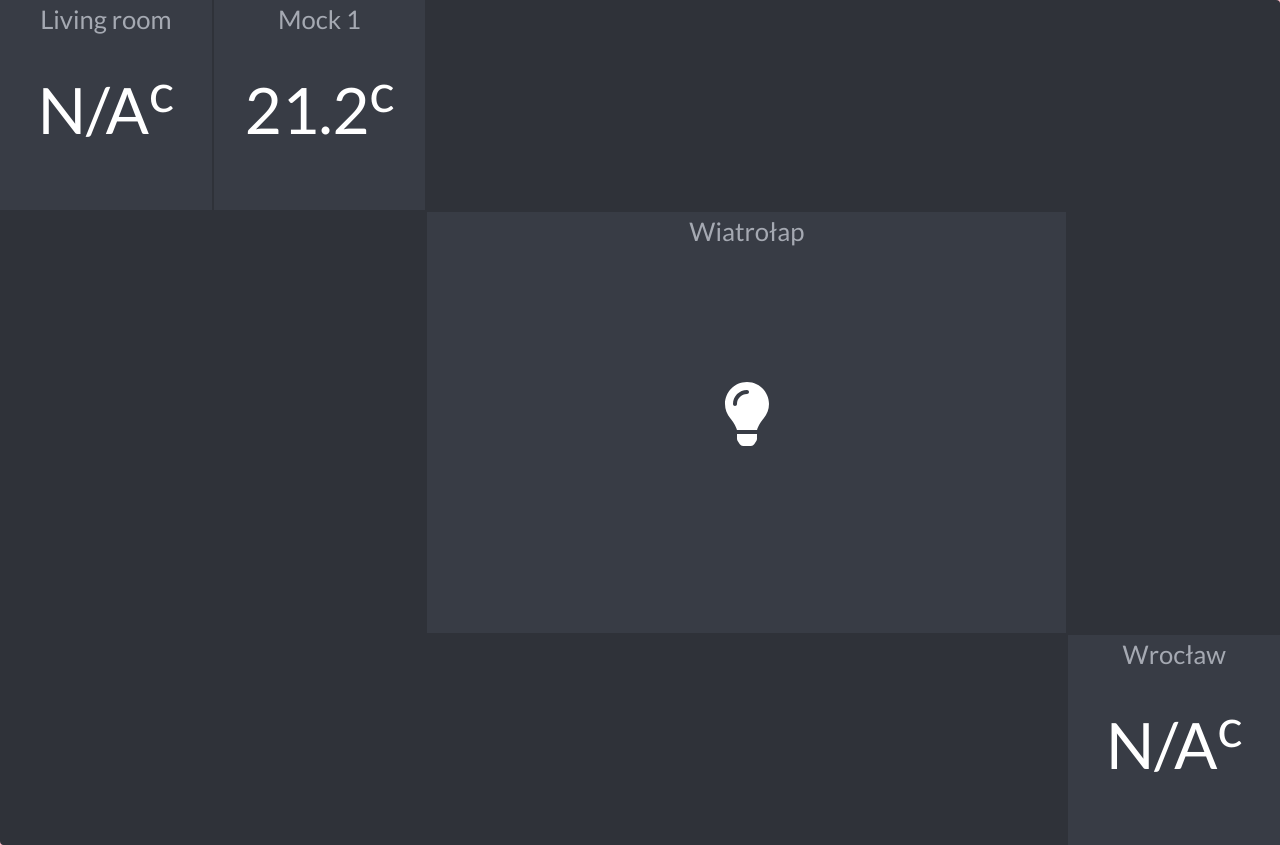
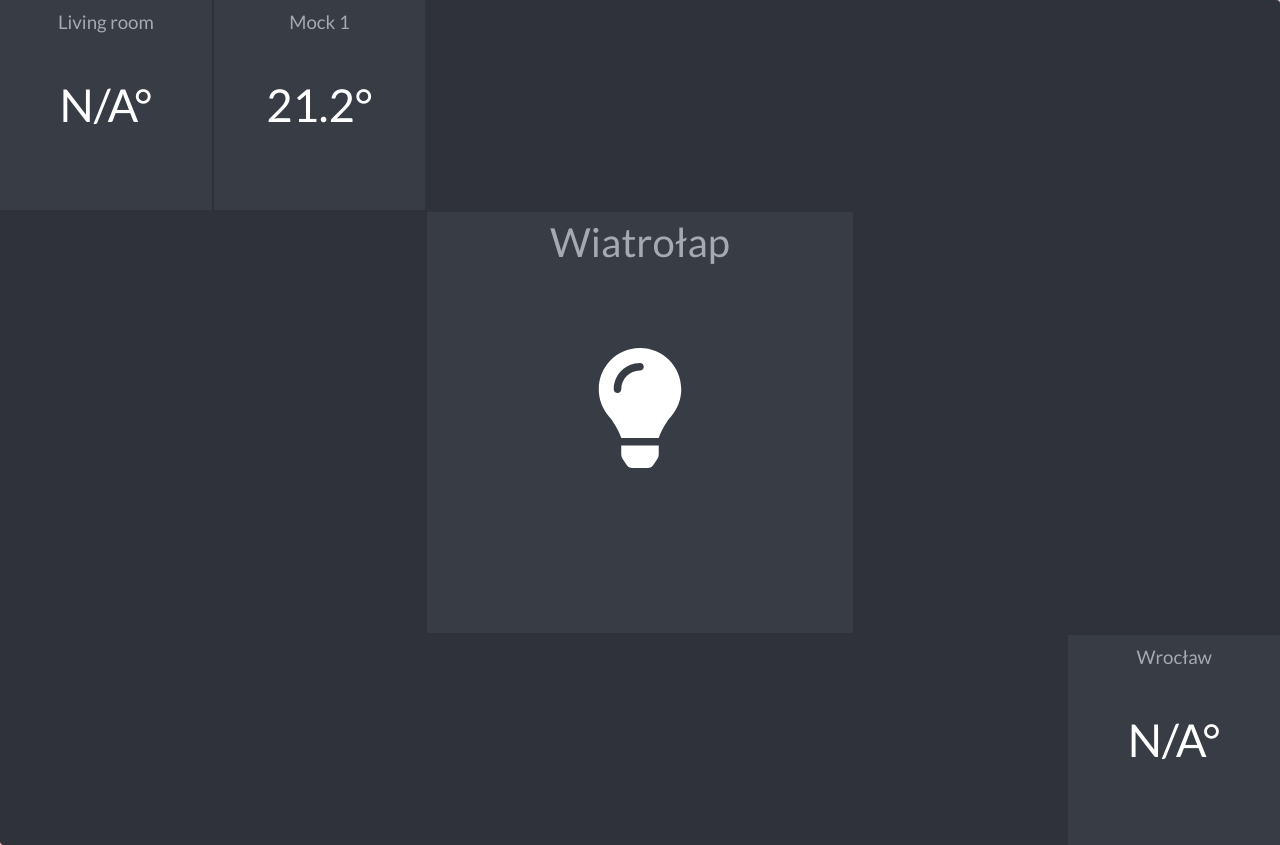
Before and after one commit to kostdevking/homepanel-react, a React (Create React App) app in the folder webclient/: page / in a window 1280 px wide. Built offline with nearby package versions, Linux system fonts and the light colour scheme; no server answers.

Commit message:
work in progress

```diff
--- a/webclient/package.json
+++ b/webclient/package.json
@@ -6,6 +6,7 @@
     "@fortawesome/fontawesome-svg-core": "^1.2.30",
     "@fortawesome/free-solid-svg-icons": "^5.14.0",
     "@fortawesome/react-fontawesome": "^0.1.11",
+    "@kennethormandy/react-fittext": "^0.6.0",
     "@reduxjs/toolkit": "^1.2.5",
     "@testing-library/jest-dom": "^4.2.4",
     "@testing-library/react": "^9.3.2",
--- a/webclient/src/dashboard/DashboardTest.tsx
+++ b/webclient/src/dashboard/DashboardTest.tsx
@@ -1,20 +1,48 @@
 import React from 'react';
 import styled from 'styled-components';
-import { WidgetPanel } from './WidgetPanel';
+import { WidgetTextSize } from '../widgets/widgetTexts';
+import { WidgetPanel, WidgetPanelProps } from './WidgetPanel';
 
+const textSize = WidgetTextSize.M;
+
+const widgetPanelProps : WidgetPanelProps = {
+    size: { rows: 4, columns: 6},
+    elements: [{
+        type: 'temperatureWidget',
+        deviceId: 'met-no-wroclaw-temperature',
+        position: { colNumber: 5, rowNumber: 3, colSpan: 1, rowSpan: 1 },
+        textSize: textSize,
+    }, {
+        type: 'temperatureWidget',
+        deviceId: 'ble-sensor-4c65a8df7d03',
+        position: { colNumber: 0, rowNumber: 0, colSpan: 1, rowSpan: 1 },
+        textSize: textSize,
+    }, {
+        type: 'temperatureWidget',
+        deviceId: 'mock-temperature-1',
+        position:{ colNumber: 1, rowNumber: 0, colSpan: 1, rowSpan: 1 },
+        textSize: textSize,
+    }, {
+        type: 'switchWidget',
+        deviceId: 'wiatrolap-lampa',
+        position: { colNumber: 2, rowNumber: 1, colSpan: 2, rowSpan: 2 },
+        textSize: WidgetTextSize.XL,
+    }],
+};
 
 export function DashboardTest() {
     return (
-        <Container>
-            <WidgetPanel rows={6} columns={4} />
-        </Container>
+        <>
+            <Container1>
+                <WidgetPanel config={widgetPanelProps} />
+            </Container1>
+        </>
     );
 }
 
 
-const Container = styled.div`
+const Container1 = styled.div`
     width: 100vw;
     height: 66vw;
     background-color: pink;
-    overflow: scroll;
 `;
--- a/webclient/src/dashboard/WidgetPanel.tsx
+++ b/webclient/src/dashboard/WidgetPanel.tsx
@@ -2,7 +2,10 @@ import React from 'react';
 import styled from 'styled-components';
 import { TemperatureWidget } from '../widgets/TemperatureWidget';
 import { SwitchWidget } from '../widgets/SwitchWidget';
+import { WidgetProperties } from '../widgets/widgets';
+import { WidgetTextSize } from '../widgets/widgetTexts';
 
+//TODO: make this array initialized dynamically basing on the actual widgets used in dashboard
 const widgets  = {
     'temperatureWidget': TemperatureWidget,
     'switchWidget': SwitchWidget,
@@ -10,10 +13,21 @@ const widgets  = {
 const components = widgets;
 
 
-
-interface Props {
+export interface WidgetPaneSize {
     rows: number;
     columns: number;
+}
+export interface WidgetPanelProps {
+    size: WidgetPaneSize;
+    elements: WidgetPanelElement[];
+}
+
+export interface WidgetPanelElement {
+    type: string,
+    deviceId: string,
+    position: WidgetPosition;
+    properties?: WidgetProperties;
+    textSize: WidgetTextSize;
 }
 
 export interface WidgetPosition {
@@ -23,35 +37,14 @@ export interface WidgetPosition {
     rowSpan: number;
 };
 
-
-
-export function WidgetPanel({rows, columns} : Props) {
-    const config = [
-        {
-            type: 'temperatureWidget', name: 'ble-sensor-4c65a8df7d03', position:
-                { colNumber: 0, rowNumber: 0, colSpan: 1, rowSpan: 1 }
-        },
-        {
-            type: 'temperatureWidget', name: 'mock-temperature-1', position:
-                { colNumber: 1, rowNumber: 0, colSpan: 1, rowSpan: 1 }
-        },
-        {
-            type: 'switchWidget', name: 'wiatrolap-lampa', position:
-                { colNumber: 2, rowNumber: 1, colSpan: 3, rowSpan: 2 }
-        },
-        {
-            type: 'temperatureWidget', name: 'met-no-wroclaw-temperature', position:
-                { colNumber: 5, rowNumber: 3, colSpan: 1, rowSpan: 1 }
-        },
-    ];
-
+export function WidgetPanel( { config }: { config: WidgetPanelProps}) {
     return (
-        <PanelGrid>
-            { config.map((el, index) => {
+        <PanelGrid size={config.size}>
+            { config.elements.map((el, index) => {
                 if (typeof components[el.type as keyof typeof components] !== "undefined") {
                     const Widget = components[el.type as keyof typeof components];
                     return <GridEntry position={el.position} key={`Entry_${index}`} >
-                        <Widget deviceId={el.name}  />
+                        <Widget deviceId={el.deviceId} textSize={el.textSize} />
                     </GridEntry>
                 } else {
                     return <></>
@@ -62,24 +55,20 @@ export function WidgetPanel({rows, columns} : Props) {
 }
 
 
-const PanelGrid = styled.div`
+const PanelGrid = styled.div<{size: WidgetPaneSize}>`
     display: grid;
     width: 100%;
     height: 100%;
     background-color: #2F3239;
     box-shadow: 3px 3px 2px #28292E;
     border-radius: 4px;
-    grid-template-columns: repeat(6, 1fr);
-    grid-template-rows: repeat(4, 1fr);
+    grid-template-columns: repeat(${props => props.size.columns}, 1fr);
+    grid-template-rows: repeat(${props => props.size.rows}, 1fr);
     grid-gap: 2px;
 `;
 
 
-type GridEntryProps = {
-    position: WidgetPosition,
-}
-
-const GridEntry = styled.div<GridEntryProps>`
+const GridEntry = styled.div<{position: WidgetPosition}>`
     grid-column: ${props => props.position.colNumber + 1} / span ${props => props.position.colSpan};
     grid-row: ${props => props.position.rowNumber + 1} / span ${props => props.position.rowSpan};
 `;
--- /dev/null
+++ b/webclient/src/decs.d.ts
@@ -0,0 +1,2 @@
+
+declare module '@kennethormandy/react-fittext'
--- a/webclient/src/widgets/SwitchWidget.tsx
+++ b/webclient/src/widgets/SwitchWidget.tsx
@@ -5,12 +5,14 @@ import styled from 'styled-components';
 import { Switch } from '../devices/interfaces/generic/genericDevices';
 import { FaLightbulb } from 'react-icons/fa';
 import { FaRegLightbulb } from 'react-icons/fa';
+import { WidgetFontHeadline, WidgetFontCaption, WidgetTextSize } from './widgetTexts';
 
 interface Props {
     deviceId: string;
+    textSize: WidgetTextSize,
 }
 
-export function SwitchWidget({ deviceId }: Props) {
+export function SwitchWidget({ deviceId, textSize }: Props) {
     const devices = useSelector(selectDevices);
     const device = devices.get(deviceId);
     const switchable =  device as Switch | undefined;;
@@ -23,10 +25,12 @@ export function SwitchWidget({ deviceId }: Props) {
     return (
       <TableContainer onClick={handleClick}>
           <Content>
-            { !state && <FaRegLightbulb/>}
-            { state && <FaLightbulb/>}
+            <WidgetFontHeadline size={textSize}>
+              { !state && <FaRegLightbulb/>}
+              { state && <FaLightbulb/>}
+            </WidgetFontHeadline>
           </Content>
-          <HeaderRow>{device?.getName()}</HeaderRow>
+          <HeaderRow><WidgetFontCaption size={textSize}>{device?.getName()}</WidgetFontCaption></HeaderRow>
       </TableContainer>
     );
 }
--- a/webclient/src/widgets/TemperatureWidget.tsx
+++ b/webclient/src/widgets/TemperatureWidget.tsx
@@ -3,20 +3,23 @@ import { selectDevices } from '../devices/devicesSlice';
 import { useSelector } from 'react-redux';
 import { Temperature } from '../devices/interfaces/generic/genericDevices';
 import styled from 'styled-components';
+import { WidgetFontHeadline, WidgetFontCaption, WidgetTextSize } from './widgetTexts';
 
 interface Props {
     deviceId: string;
+    textSize: WidgetTextSize,
 }
 
-export function TemperatureWidget({ deviceId }: Props) {
+export function TemperatureWidget({ deviceId, textSize }: Props) {
     const devices = useSelector(selectDevices);
     const device = devices.get(deviceId);
     const temperature = device as Temperature | undefined;
-    const data = temperature?.getTemperature() ?? 'N/A';
+    const value = temperature?.getTemperature();
+    const data = value ? value.toFixed(1) : 'N/A';
     return (
         <TableContainer>
-            <Content>{data}<sup>c</sup></Content>
-            <HeaderRow>{device?.getName()}</HeaderRow>
+            <Content><WidgetFontHeadline size={textSize}>{data}°</WidgetFontHeadline></Content>
+            <HeaderRow><WidgetFontCaption size={textSize}>{device?.getName()}</WidgetFontCaption></HeaderRow>
         </TableContainer>
     );
 }
@@ -36,7 +39,8 @@ const TableContainer = styled.div`
 const HeaderRow = styled.div`
   grid-column: 1 / span 1;
   grid-row: 1 / span 1;
-  font-size: 2vw;
+  /*font-size: 1vw;*/
+  /*font-size: calc(14px + (26 - 14) * ((100vw - 300px) / (1600 - 300))); */
   color: #A5A9B2;
 `;
 
@@ -44,5 +48,5 @@ const Content = styled.div`
   grid-column: 1 / span 1;
   grid-row: 1 / span 2;
   place-self: center;
-  font-size: 5vw;
+  /*font-size: 3vw;*/
 `;
--- /dev/null
+++ b/webclient/src/widgets/widgetTexts.ts
@@ -0,0 +1,36 @@
+
+import styled from "styled-components";
+
+export enum WidgetTextSize {
+    XS,
+    S,
+    M,
+    L,
+    XL,
+}
+
+
+export const WidgetFontHeadline = styled.span<{size: WidgetTextSize}>`
+    font-size: ${props =>  {
+        switch (props.size) {
+            case WidgetTextSize.XS: return "8pt";
+            case WidgetTextSize.S: return "12pt";
+            case WidgetTextSize.M: return "34pt";
+            case WidgetTextSize.L: return "20pt";
+            case WidgetTextSize.XL: return "90pt";
+        }
+    }}
+`;
+
+
+export const WidgetFontCaption = styled.span<{size: WidgetTextSize}>`
+    font-size: ${props =>  {
+        switch (props.size) {
+            case WidgetTextSize.XS: return "5pt";
+            case WidgetTextSize.S: return "9pt";
+            case WidgetTextSize.M: return "14pt";
+            case WidgetTextSize.L: return "16pt";
+            case WidgetTextSize.XL: return "30pt";
+        }
+    }}
+`;
--- /dev/null
+++ b/webclient/src/widgets/widgets.ts
@@ -0,0 +1,4 @@
+
+
+export interface WidgetProperties {
+}
--- a/webclient/tsconfig.json
+++ b/webclient/tsconfig.json
@@ -20,6 +20,6 @@
     "jsx": "react"
   },
   "include": [
-    "src"
+    "src",
   ]
 }
```
Also changed, not shown: 2 other files (tests, documents, lock files or other folders).
